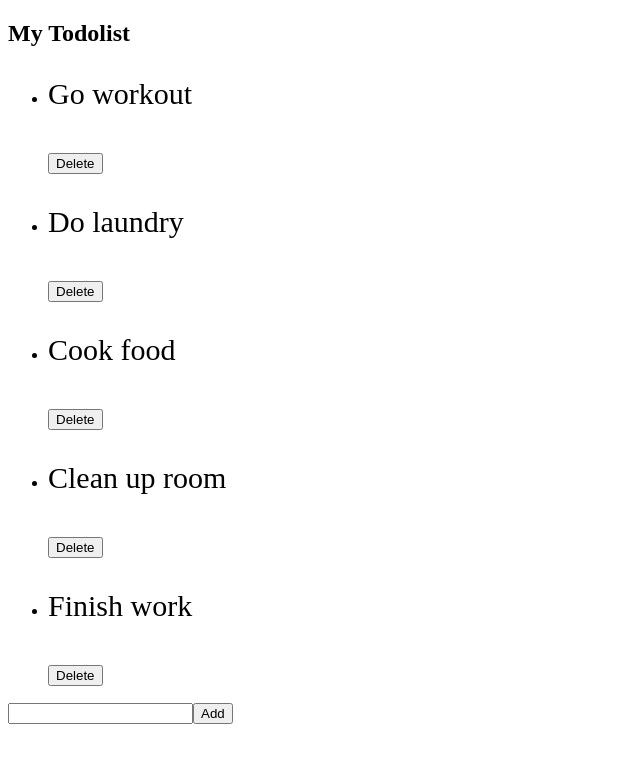
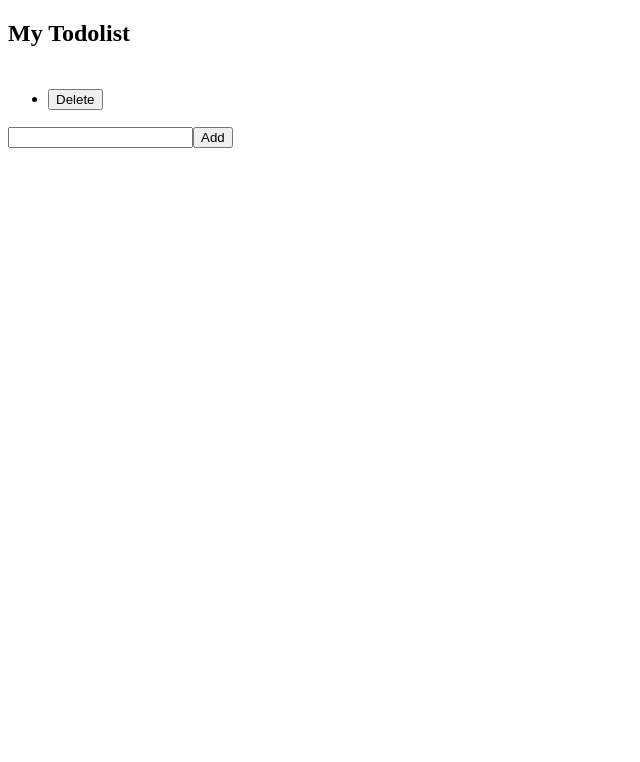
Before and after one commit to MuhammadMuneeb/vue-js-todo-list, a Vue app: page / in a window 1280 px wide. Shown: the top 762 px of the page, without its empty margins (0-640 px from the left). Built offline with nearby package versions, Linux system fonts and the light colour scheme.

Commit message:
Removed dummy data

```diff
--- a/src/App.vue
+++ b/src/App.vue
@@ -16,30 +16,8 @@ export default {
     return {
       todos: [
          {
-          id: 1,
-          title: 'Go workout',
-          completed: false
+
         },
-        {
-          id: 2,
-          title: 'Do laundry',
-          completed: false
-        },
-        {
-          id: 3,
-          title: 'Cook food',
-          completed: false
-        },
-        {
-          id: 4,
-          title: 'Clean up room',
-          completed: false
-        },
-        {
-          i: 5,
-          title: 'Finish work',
-          completed: false
-        }
       ]
     }
   },
```
